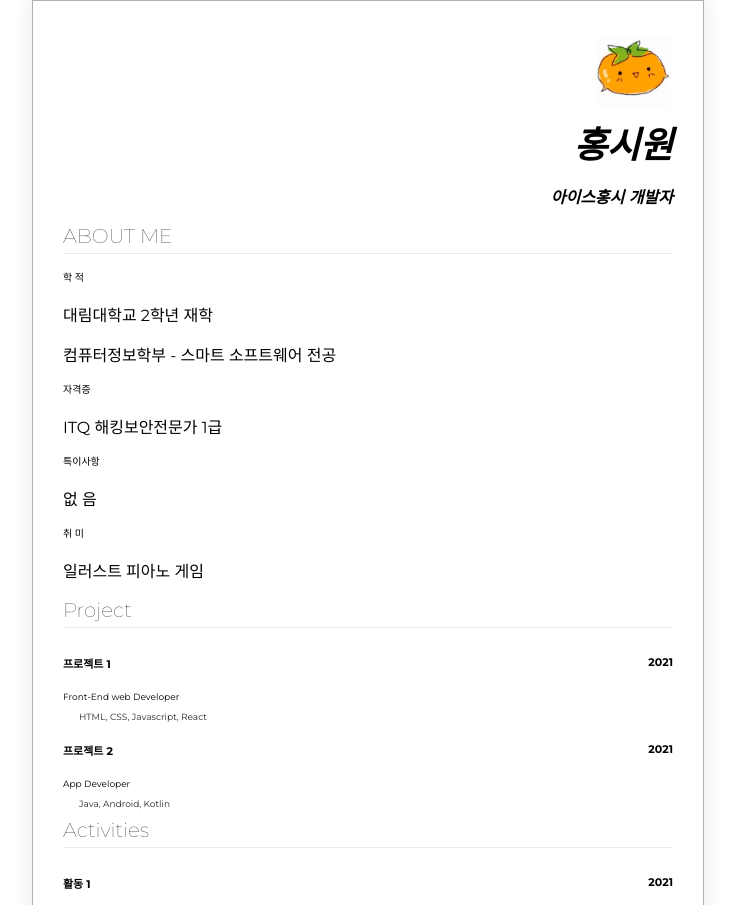
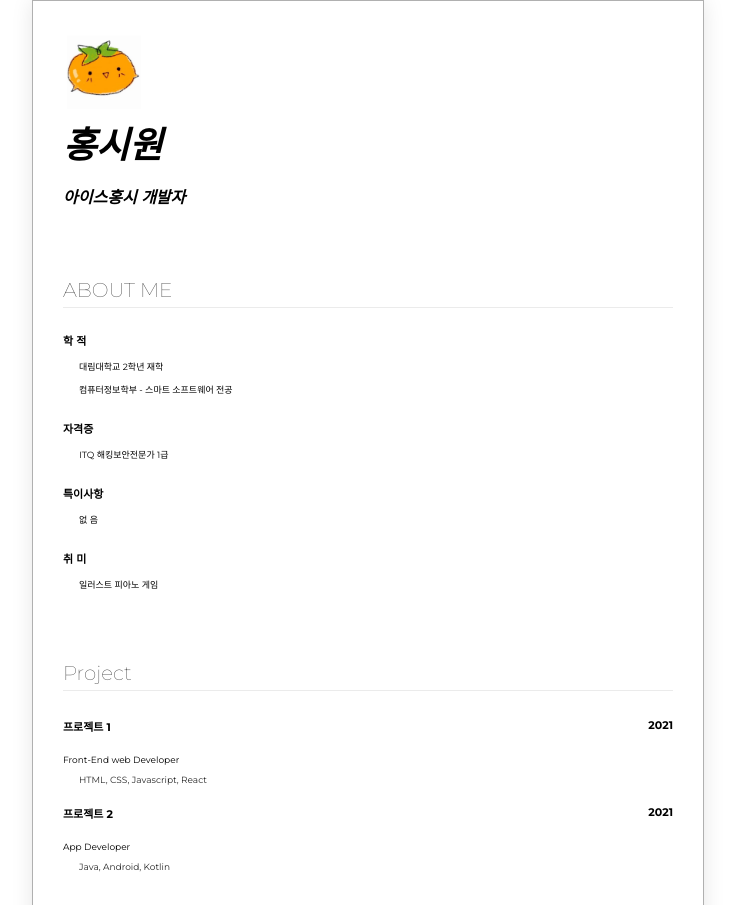
Before and after one commit to Hongsiwon/resume0413, a plain HTML site: page index.html in a window 1280 px wide. Shown: the top 905 px of the page, without its empty margins (272-1007 px from the left). Drawn offline with Linux system fonts and the light colour scheme.

Commit message:
202030434_수행_이력서_CSS

```diff
--- a/style.css
+++ b/style.css
@@ -19,6 +19,10 @@ footer{
 
 }
 
+section{
+    margin-top: 70px;
+}
+
 .mainbox{
     width: 610px;
     padding: 30px;
@@ -30,6 +34,8 @@ footer{
     box-shadow: 0 1px 20px 0 rgba(0, 0, 0, 0.1);
 }
 
+
+
 .name-text{
     font-size: 16px;
     font-weight: bold;
@@ -38,9 +44,17 @@ footer{
 }
 
 .about-me-text{
-    font-size: 10px;
+    font-size: 11px;
     line-height: 16px;
+    font-weight: bold;
+    margin-top: 25px;
 
+}
+
+.about-me-explanation{
+    font-size: 9px;
+    padding-left: 16px;
+    margin-bottom: 10px;
 }
 
 .title-text{
@@ -88,7 +102,7 @@ h2{
 }
 
 .title-box{
-    text-align: right;
+    text-align: left;
 }
 
 .profile-img{
```
